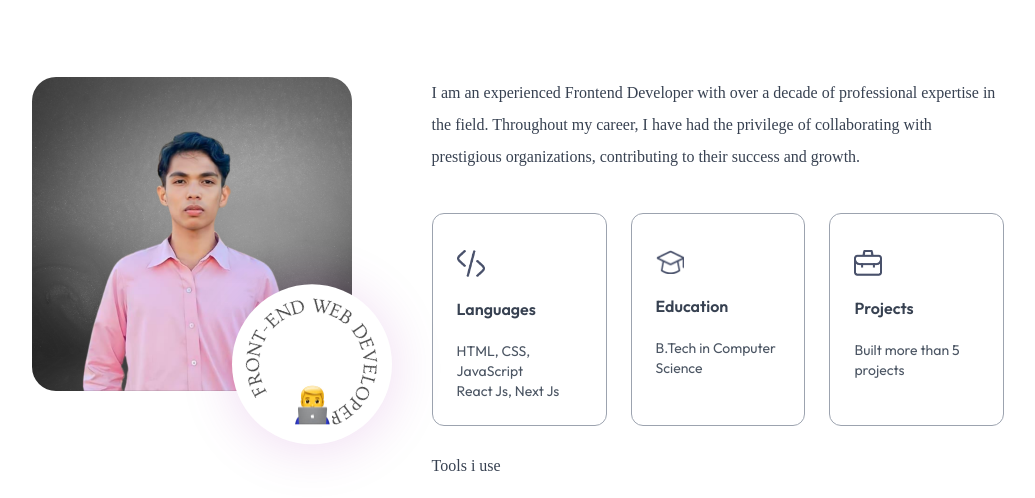
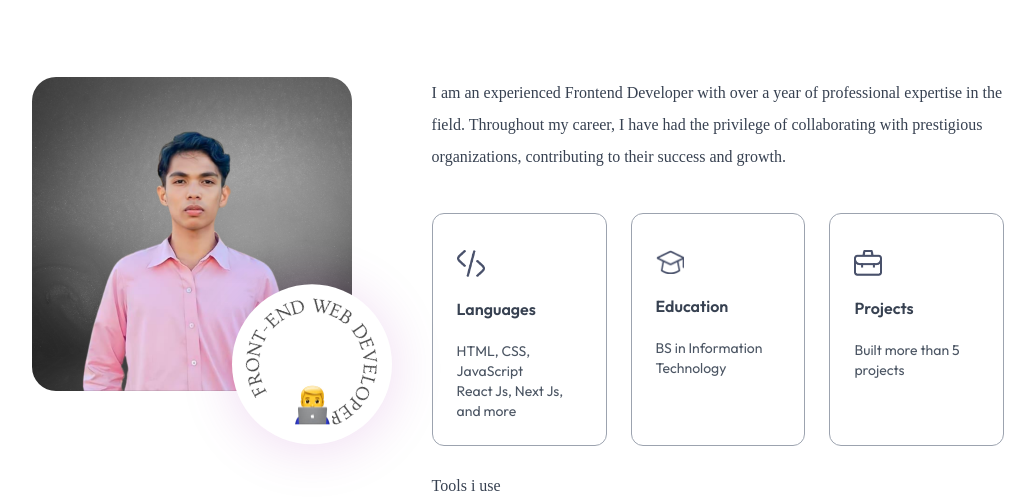
Before and after one commit to MicKilldev/Portfolio, a website: page index.html in a window 1280 px wide. Shown: the part 927-1425 px from the top of the page, without its empty margins (122-1157 px from the left). Drawn offline with nearby package versions, Linux system fonts and the light colour scheme; a web font is replaced by a local one.

Commit message:
fix: Update experience and education details in the About section for accuracy

```diff
--- a/index.html
+++ b/index.html
@@ -130,7 +130,7 @@
             </div>
             <div class="flex-1">
                 <p class="mb-10 max-w-2xl font-Ovo">
-                    I am an experienced Frontend Developer with over a decade of professional expertise in the field.
+                    I am an experienced Frontend Developer with over a year of professional expertise in the field.
                     Throughout my career, I have had the privilege of collaborating with prestigious organizations,
                     contributing to their success and growth.
                 </p>
@@ -142,7 +142,7 @@
                         <img src="./image/code-icon-dark.png" alt="" class="w-7 mt-3 hidden dark:block">
 
                         <h3 class="my-4 font-semibold text-gray-700 dark:text-white">Languages</h3>
-                        <p class="text-gray-600 text-sm dark:text-white/80">HTML, CSS, JavaScript <br> React Js, Next Js
+                        <p class="text-gray-600 text-sm dark:text-white/80">HTML, CSS, JavaScript <br> React Js, Next Js, and more
                         </p>
                     </li>
 
@@ -151,7 +151,7 @@
                         <img src="./image/edu-icon.png" alt="" class="w-7 mt-3 dark:hidden">
                         <img src="./image/edu-icon-dark.png" alt="" class="w-7 mt-3 hidden dark:block">
                         <h3 class="my-4 font-semibold text-gray-700 dark:text-white">Education</h3>
-                        <p class="text-gray-600 text-sm dark:text-white/80">B.Tech in Computer Science</p>
+                        <p class="text-gray-600 text-sm dark:text-white/80">BS in Information Technology</p>
                     </li>
                     <li
                         class="border-[0.5px] border-gray-400 rounded-xl p-6 cursor-pointer hover:bg-lightHover hover:-translate-y-1 duration-500 hover:shadow-black dark:border-white dark:hover:shadow-white dark:hover:bg-darkHover/50">
```
